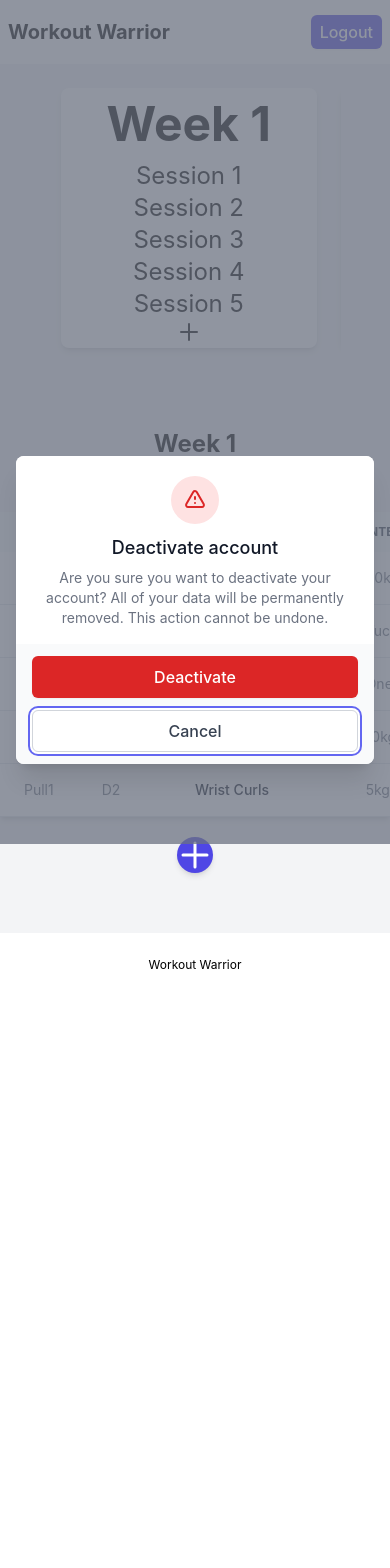
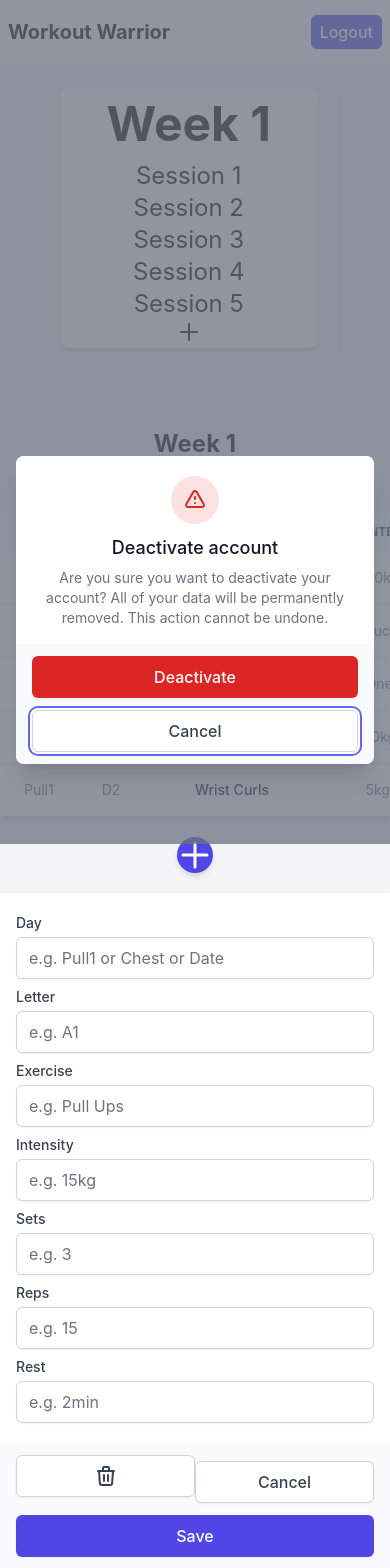
Before and after one commit to ashby-git/workout-warrior, a Next.js app: page / in a window 390 px wide. Shown: the top 1568 px of the page. Before the commit the page ends 997 px from the top, so only its background shows below. Built offline with nearby package versions, Linux system fonts and the light colour scheme.

Commit message:
🚧 start making design for input form

```diff
--- /dev/null
+++ b/components/exercise-info-modal/test-form.tsx
@@ -0,0 +1,133 @@
+import React from "react";
+import { TrashIcon } from "@heroicons/react/outline";
+
+const TestForm = () => {
+  return (
+    <div className="mt-5 md:mt-0 md:col-span-2">
+      <form action="#" method="POST">
+        <div className="shadow overflow-hidden sm:rounded-md">
+          <div className="px-4 py-5 bg-white sm:p-6">
+            <div className="grid grid-cols-6 gap-2">
+              <div className="col-span-6 sm:col-span-3">
+                <label className="block text-sm font-medium text-gray-700">
+                  Day
+                </label>
+                <input
+                  type="text"
+                  placeholder="e.g. Pull1 or Chest or Date"
+                  className="mt-1 focus:ring-indigo-500 focus:border-indigo-500 block w-full
+                  shadow-sm sm:text-sm border-gray-300 rounded-md"
+                />
+              </div>
+
+              <div className="col-span-6 sm:col-span-3">
+                <label className="block text-sm font-medium text-gray-700">
+                  Letter
+                </label>
+                <input
+                  type="text"
+                  placeholder="e.g. A1"
+                  className="mt-1 focus:ring-indigo-500 focus:border-indigo-500 block w-full
+                  shadow-sm sm:text-sm border-gray-300 rounded-md"
+                />
+              </div>
+
+              <div className="col-span-6 sm:col-span-3">
+                <label className="block text-sm font-medium text-gray-700">
+                  Exercise
+                </label>
+                <input
+                  type="text"
+                  placeholder="e.g. Pull Ups"
+                  className="mt-1 focus:ring-indigo-500 focus:border-indigo-500 block w-full
+                  shadow-sm sm:text-sm border-gray-300 rounded-md"
+                />
+              </div>
+
+              <div className="col-span-6 sm:col-span-3">
+                <label className="block text-sm font-medium text-gray-700">
+                  Intensity
+                </label>
+                <input
+                  type="text"
+                  placeholder="e.g. 15kg"
+                  className="mt-1 focus:ring-indigo-500 focus:border-indigo-500 block w-full
+                  shadow-sm sm:text-sm border-gray-300 rounded-md"
+                />
+              </div>
+
+              <div className="col-span-6 sm:col-span-6 lg:col-span-2">
+                <label className="block text-sm font-medium text-gray-700">
+                  Sets
+                </label>
+                <input
+                  type="text"
+                  placeholder="e.g. 3"
+                  className="mt-1 focus:ring-indigo-500 focus:border-indigo-500 block w-full
+                  shadow-sm sm:text-sm border-gray-300 rounded-md"
+                />
+              </div>
+
+              <div className="col-span-6 sm:col-span-3 lg:col-span-2">
+                <label className="block text-sm font-medium text-gray-700">
+                  Reps
+                </label>
+                <input
+                  type="text"
+                  placeholder="e.g. 15"
+                  className="mt-1 focus:ring-indigo-500 focus:border-indigo-500 block w-full
+                  shadow-sm sm:text-sm border-gray-300 rounded-md"
+                />
+              </div>
+
+              <div className="col-span-6 sm:col-span-3 lg:col-span-2">
+                <label className="block text-sm font-medium text-gray-700">
+                  Rest
+                </label>
+                <input
+                  type="text"
+                  placeholder="e.g. 2min"
+                  className="mt-1 focus:ring-indigo-500 focus:border-indigo-500 block w-full
+                  shadow-sm sm:text-sm border-gray-300 rounded-md"
+                />
+              </div>
+            </div>
+          </div>
+          <div className="px-4 py-3 bg-gray-50 text-right sm:px-6 sm:flex sm:flex-row-reverse">
+            <button
+              type="button"
+              className="w-6/12 inline-flex justify-center rounded-md border border-gray-300
+              shadow-sm px-4 py-2 bg-white text-base font-medium text-gray-700
+              hover:bg-gray-50 focus:outline-none focus:ring-2 focus:ring-offset-2
+              focus:ring-indigo-500 sm:ml-3 sm:w-auto sm:text-sm"
+            >
+              <TrashIcon className="h-6" />
+            </button>
+            <button
+              type="button"
+              className="w-6/12 inline-flex justify-center rounded-md border border-gray-300
+              shadow-sm px-4 py-2 bg-white text-base font-medium text-gray-700
+              hover:bg-gray-50 focus:outline-none focus:ring-2 focus:ring-offset-2
+              focus:ring-indigo-500 sm:ml-3 sm:w-auto sm:text-sm"
+              // onClick={() => setOpen(false)}
+              // ref={cancelButtonRef}
+            >
+              Cancel
+            </button>
+            <button
+              type="submit"
+              className="mt-3 w-full inline-flex justify-center rounded-md border border-transparent
+              shadow-sm px-4 py-2 bg-indigo-600 text-base font-medium text-white
+              hover:bg-indigo-700 focus:outline-none focus:ring-2 focus:ring-offset-2
+              focus:ring-indigo-500 sm:mt-0 sm:ml-3 sm:w-auto sm:text-sm"
+            >
+              Save
+            </button>
+          </div>
+        </div>
+      </form>
+    </div>
+  );
+};
+
+export default TestForm;
--- a/pages/index.tsx
+++ b/pages/index.tsx
@@ -6,6 +6,7 @@ import styles from "../styles/Home.module.css";
 import Carousel from "../components/carousel/carousel";
 import Table from "../components/table/table";
 import ExerciseInfoModal from "../components/exercise-info-modal/exercise-info-modal";
+import TestForm from "../components/exercise-info-modal/test-form";
 
 const Home: NextPage = () => {
   return (
@@ -25,6 +26,7 @@ const Home: NextPage = () => {
           <div className="py-10 max-w-max mx-auto">
             <Table />
             <ExerciseInfoModal />
+            <TestForm />
           </div>
         </main>
         <Footer />
```
